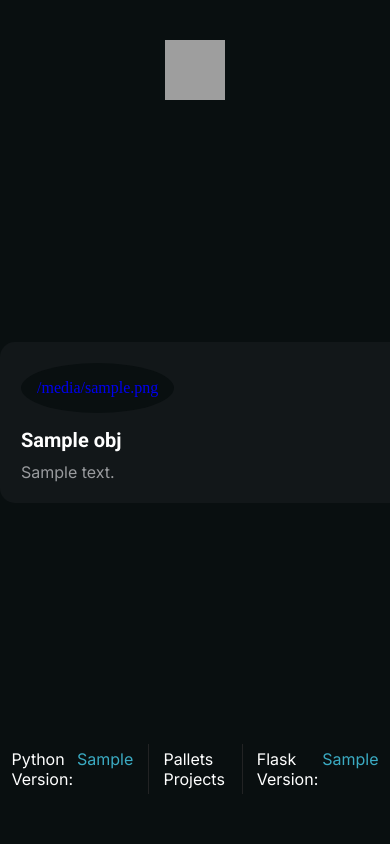
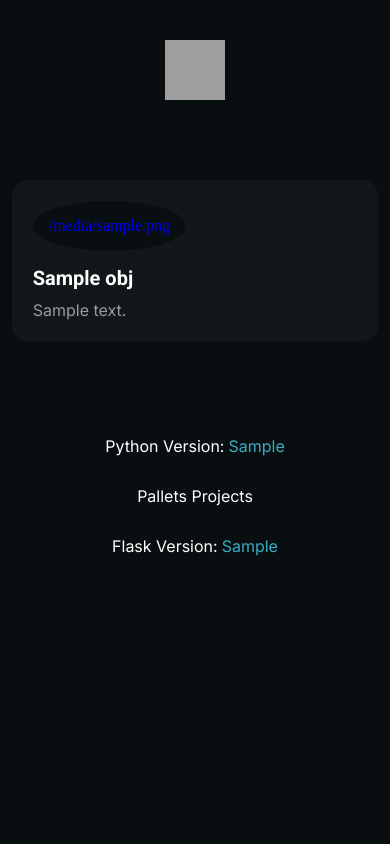
Before and after one commit to itsarreguin/flask-generate, a Python web app: template src/flask_generate/templates/generate/index.html.jinja in a window 390 px wide; the page is wider, and only the part inside the window is pictured. Run offline with Jinja, Linux system fonts and the light colour scheme; the template is opened without the code that fills it: most values are stand-ins (such as "Sample title", 1, 10 or a date in 2020); grey boxes are pictures that could not be loaded.

Commit message:
Version 0.1.1: Landing page responsiveness improvement

```diff
--- a/pyproject.toml
+++ b/pyproject.toml
@@ -1,6 +1,6 @@
 [project]
 name = "Flask-Generate"
-version = "0.1.0"
+version = "0.1.1"
 description = "Scaffolding generator for the Flask framework."
 authors = [
     { name = "Brandon Arreguin", email = "arreguin.tech@gmail.com" }
@@ -24,6 +24,9 @@ packages = [{ include = "flask_generate", from = "src" }]
 [project.scripts]
 flask-generate = "flask_generate.main:execute"
 
+[project.urls]
+Source = "https://github.com/itsarreguin/flask-generate"
+
 [build-system]
 requires = ["poetry-core>=2.0.0,<3.0.0"]
 build-backend = "poetry.core.masonry.api"
--- a/src/flask_generate/static/css/styles.css
+++ b/src/flask_generate/static/css/styles.css
@@ -42,6 +42,11 @@ h1, h2, h3, h4, h5, h6, p, a {
 
 .flex {
     display: flex;
+}
+
+.main-container {
+    width: 100%;
+    height: 100vh;
 }
 
 .header {
@@ -134,6 +139,10 @@ h1, h2, h3, h4, h5, h6, p, a {
     font-size: 16px;
 }
 
+.footer-row > * + * {
+  border-left: 1px solid var(--gray-700);
+}
+
 .footer-line-vertical {
     width: 1px;
     min-height: 50px;
@@ -141,3 +150,59 @@ h1, h2, h3, h4, h5, h6, p, a {
     max-height: 100%;
     background-color: var(--gray-700);
 }
+
+@media screen and (max-width: 992px) {
+    .main-container {
+        margin-top: 120px;
+        display: flex;
+        flex-direction: column;
+        height: 100%;
+        gap: 120px;
+    }
+    .header {
+        position: relative;
+    }
+    .card-container {
+        width: 94%;
+        min-width: 94%;
+        grid: 2;
+        grid-template-columns: repeat(2, 1fr);
+    }
+    .footer {
+        position: relative;
+    }
+    .footer-row {
+        width: 94%;
+        max-width: 94%;
+    }
+}
+
+@media screen and (max-width: 576px) {
+    .main-container {
+        margin-top: 80px;
+        display: flex;
+        flex-direction: column;
+        height: 100%;
+        gap: 80px;
+    }
+    .header {
+        position: relative;
+    }
+    .card-container {
+        width: 94%;
+        min-width: 94%;
+        grid: 1;
+        grid-template-columns: repeat(1, 1fr);
+    }
+    .footer {
+        position: relative;
+    }
+    .footer-row {
+        width: 94%;
+        max-width: 94%;
+        flex-direction: column;
+    }
+    .footer-row > * + * {
+       border-left: 0px solid var(--gray-700);
+    }
+}
--- a/src/flask_generate/templates/generate/index.html.jinja
+++ b/src/flask_generate/templates/generate/index.html.jinja
@@ -16,7 +16,7 @@
       height="60px"
     >
   </header>
-  <main class="w-full h-screen" style="position:relative; display:flex; align-items:center;">
+  <main class="main-container" style="position:relative; display:flex; align-items:center;">
     <div class="card-container">
     {% for obj in object_list %}
       <a class="card" href="{{ obj.link }}" target="_blank">
@@ -37,13 +37,11 @@
             Python Version: <p class="text-aqua" style="margin-left: 4px;">{{ py_version }}</p>
           </span>
         </div>
-        <span class="footer-line-vertical flex"></span>
         <div class="w-full flex" style="padding: 15px 15px; justify-content:center;">
           <a class="text-white" href="https://www.palletsprojects.com/" target="_blank">
             Pallets Projects
           </a>
         </div>
-        <span class="footer-line-vertical flex"></span>
         <div class="w-full flex" style="padding: 15px 15px; justify-content:center;">
           <span class="text-white flex">
             Flask Version: <p class="text-aqua" style="margin-left: 4px;">{{ flask_version }}</p>
```
